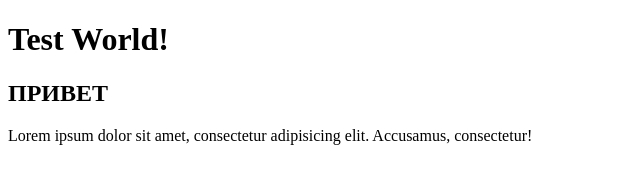
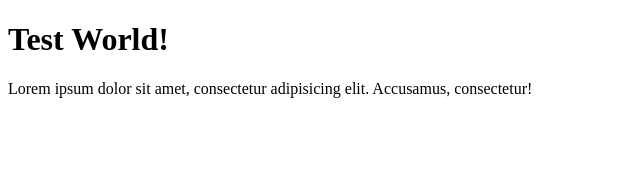
Before and after one commit to alpetrushkin1984/get_test, a plain HTML site: page index.html in a window 1280 px wide. Shown: the whole page, without its empty margins (0-640 px from the left). Drawn offline with Linux system fonts and the light colour scheme.

Commit message:
history 3

```diff
--- a/index.html
+++ b/index.html
@@ -6,7 +6,6 @@
 </head>
 <body>
   <h1>Test World!</h1>
-    <h2>ПРИВЕТ</h2>
 <p>Lorem ipsum dolor sit amet, consectetur adipisicing elit. Accusamus, consectetur!</p>
 
 </body>
```
